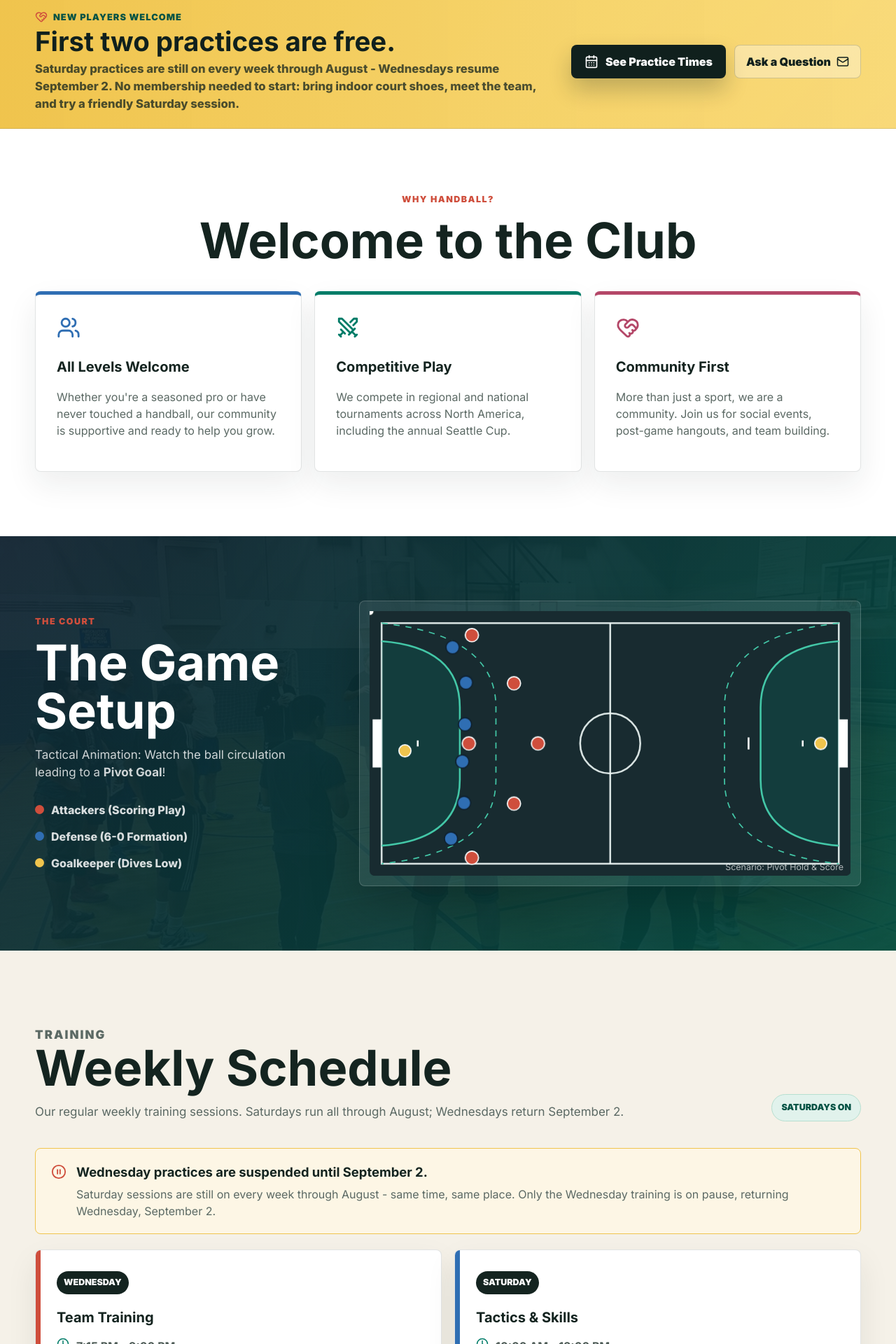
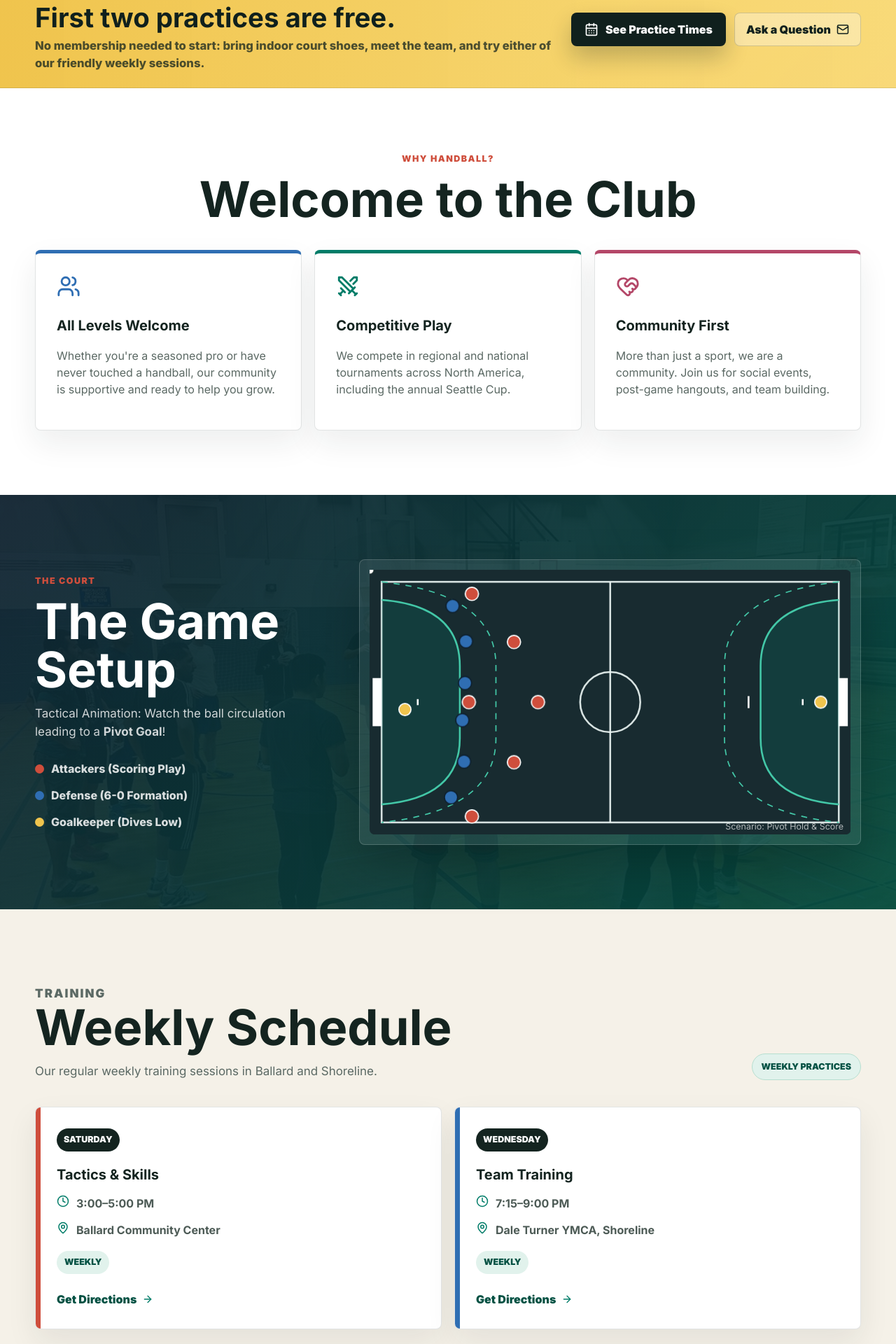
Before and after one commit to Seattle-Handball-Club/shc-website, a React (Vite) app in the folder website/: page / in a window 1280 px wide. Shown: the part 880-2800 px from the top of the page at 70% size. Built offline with nearby package versions, Linux system fonts and the light colour scheme.

Commit message:
Update practices tournaments and memberships
Co-authored-by: rafaelzacarias <10778608+rafaelzacarias@users.noreply.github.com>

```diff
--- a/website/src/App.css
+++ b/website/src/App.css
@@ -775,6 +775,12 @@
   color: rgba(255, 255, 255, 0.78);
 }
 
+.membership-section .section-heading a {
+  color: #f0c44d;
+  text-decoration: underline;
+  text-underline-offset: 3px;
+}
+
 .plans-grid {
   grid-template-columns: repeat(2, minmax(0, 420px));
   justify-content: center;
--- a/website/src/App.tsx
+++ b/website/src/App.tsx
@@ -14,7 +14,6 @@ import {
   MapPin,
   Medal,
   Menu,
-  PauseCircle,
   Radar,
   Swords,
   Ticket,
@@ -58,22 +57,22 @@ const featureCards = [
 
 const scheduleItems = [
   {
+    day: 'Saturday',
+    title: 'Tactics & Skills',
+    time: '3:00–5:00 PM',
+    location: 'Ballard Community Center',
+    directions: 'https://maps.google.com/?q=Ballard+Community+Center+6020+28th+Ave+NW+Seattle+WA+98107',
+    paused: false,
+    statusLabel: 'Weekly',
+  },
+  {
     day: 'Wednesday',
     title: 'Team Training',
-    time: '7:15 PM - 9:00 PM',
+    time: '7:15–9:00 PM',
     location: 'Dale Turner YMCA, Shoreline',
     directions: 'https://maps.google.com/?q=Dale+Turner+Family+YMCA',
-    paused: true,
-    statusLabel: 'Resumes Sept 2',
-  },
-  {
-    day: 'Saturday',
-    title: 'Tactics & Skills',
-    time: '10:00 AM - 12:00 PM',
-    location: 'Ballard Community Center, 6020 28th Ave NW, Seattle, WA 98107',
-    directions: 'https://maps.google.com/?q=Ballard+Community+Center+6020+28th+Ave+NW+Seattle+WA+98107',
     paused: false,
-    statusLabel: 'Running All August',
+    statusLabel: 'Weekly',
   },
 ]
 
@@ -81,18 +80,18 @@ const membershipPlans = [
   {
     name: 'Half Season',
     price: '$235',
-    cadence: '/ season',
+    cadence: '/ half season',
     description: 'Perfect for those joining mid-year or wanting to try it out.',
-    features: ['Gym rental & Equipment', 'Professional Coaching', '1 Tournament Included'],
+    features: ['Gym rental & equipment', 'Professional coaching', '2 tournaments included', 'Student discounts available'],
     cta: 'Select Plan',
     featured: false,
   },
   {
     name: 'Full Season',
     price: '$425',
-    cadence: '/ year',
+    cadence: '/ full season',
     description: 'For the committed player who wants the full experience.',
-    features: ['Gym rental & Equipment', 'Professional Coaching', '2 Tournaments Included'],
+    features: ['Gym rental & equipment', 'Professional coaching', '2 tournaments included', 'Student discounts available'],
     cta: 'Join Full Season',
     featured: true,
   },
@@ -113,10 +112,33 @@ const mediaItems = [
 
 const upcomingEvents = [
   {
-    label: 'Future Event Coming Up',
-    date: 'Dates TBA',
-    place: 'Upcoming tournaments will be announced here',
-    status: 'Stay Tuned',
+    label: 'Vancouver Cup',
+    date: 'Nov 7–8',
+    status: 'Upcoming',
+  },
+  {
+    label: 'Denver Cup',
+    date: 'Dec 5–6',
+    place: 'Colorado Springs',
+    status: 'Upcoming',
+  },
+  {
+    label: 'California Cup',
+    date: 'Jan 28–30',
+    place: 'San Francisco',
+    status: 'Upcoming',
+  },
+  {
+    label: 'Seattle Cup',
+    date: 'Mar 18–20',
+    place: 'Everett, WA',
+    status: 'Upcoming',
+  },
+  {
+    label: 'US Open Nationals',
+    date: 'May 13–16',
+    place: 'Location TBD',
+    status: 'Upcoming',
   },
 ]
 
@@ -176,7 +198,7 @@ const faqItems = [
     question: 'Can I try a practice before committing to a membership?',
     answer: (
       <>
-        Yes! Your first practice is completely free. We want you to come out, meet the team, and see if you enjoy the sport before you pay anything. Saturday practices are running all through August - just show up and introduce yourself to a coach or captain. Wednesday sessions resume September 2.
+        Yes! Your first practice is completely free. We want you to come out, meet the team, and see if you enjoy the sport before you pay anything. Join us at either weekly session and introduce yourself to a coach or captain.
       </>
     ),
   },
@@ -192,7 +214,7 @@ const faqItems = [
     question: 'Can I join mid-season?',
     answer: (
       <>
-        Absolutely! You don&apos;t need to wait for a new season to start. We welcome new players year-round - come join a Saturday practice this month, or wait for Wednesday training to return on September 2.
+        Absolutely! You don&apos;t need to wait for a new season to start. We welcome new players year-round, so come join either of our weekly practices.
       </>
     ),
   },
@@ -317,10 +339,10 @@ function App() {
           <img className="hero-bg" src="/img/pic1.jpg" alt="Seattle Handball Club player shooting during a match" />
           <div className="hero-shade" />
           <div className="hero-content">
-            <p className="eyebrow">Saturday Practices On - Wednesdays Resume Sept 2</p>
+            <p className="eyebrow">Registration Open for the New Season</p>
             <h1>Seattle&apos;s Premier Team Handball Club</h1>
             <p className="hero-copy">
-              Saturday practices keep running all through August - only Wednesday training is paused until September 2. Sign up now and join us on the court this weekend.
+              Practice Saturdays from 3:00–5:00 PM in Ballard and Wednesdays from 7:15–9:00 PM in Shoreline. Sign up now and join us on the court.
             </p>
             <div className="hero-actions">
               <a className="button button-primary" href="#schedule">
@@ -344,7 +366,7 @@ function App() {
               <HeartHandshake size={18} aria-hidden="true" /> New players welcome
             </span>
             <h2 id="new-player-heading">First two practices are free.</h2>
-            <p>Saturday practices are still on every week through August - Wednesdays resume September 2. No membership needed to start: bring indoor court shoes, meet the team, and try a friendly Saturday session.</p>
+            <p>No membership needed to start: bring indoor court shoes, meet the team, and try either of our friendly weekly sessions.</p>
           </div>
           <div className="new-player-actions">
             <a className="button button-primary" href="#schedule">
@@ -394,16 +416,9 @@ function App() {
             <div>
               <p className="eyebrow">Training</p>
               <h2>Weekly Schedule</h2>
-              <p>Our regular weekly training sessions. Saturdays run all through August; Wednesdays return September 2.</p>
+              <p>Our regular weekly training sessions in Ballard and Shoreline.</p>
             </div>
-            <span className="status-pill">Saturdays On</span>
-          </div>
-          <div className="schedule-notice">
-            <PauseCircle size={22} aria-hidden="true" />
-            <div>
-              <h3>Wednesday practices are suspended until September 2.</h3>
-              <p>Saturday sessions are still on every week through August - same time, same place. Only the Wednesday training is on pause, returning Wednesday, September 2.</p>
-            </div>
+            <span className="status-pill">Weekly Practices</span>
           </div>
           <div className="schedule-grid">
             {scheduleItems.map((item) => (
@@ -429,9 +444,13 @@ function App() {
 
         <section id="membership" className="section membership-section">
           <div className="section-heading">
-            <p className="eyebrow">Pricing</p>
+            <p className="eyebrow">How to Sign Up</p>
             <h2>Membership Options</h2>
-            <p>Support the club and get access to all training sessions, equipment, and club events.</p>
+            <p>
+              Register now for the new season through{' '}
+              <a href={seasonSignupUrl} target="_blank" rel="noreferrer">Seattle HC Registration</a>.
+              Supporters donating $450 or more are eligible for a discounted $50 membership.
+            </p>
           </div>
           <div className="plans-grid">
             {membershipPlans.map((plan) => (
@@ -508,7 +527,7 @@ function App() {
                 <article className="event-card compact-event" key={event.label}>
                   <div>
                     <h3>{event.label}</h3>
-                    <p>{event.date} - {event.place}</p>
+                    <p>{event.date}{event.place ? ` - ${event.place}` : ''}</p>
                   </div>
                   <span>{event.status}</span>
                 </article>
```
